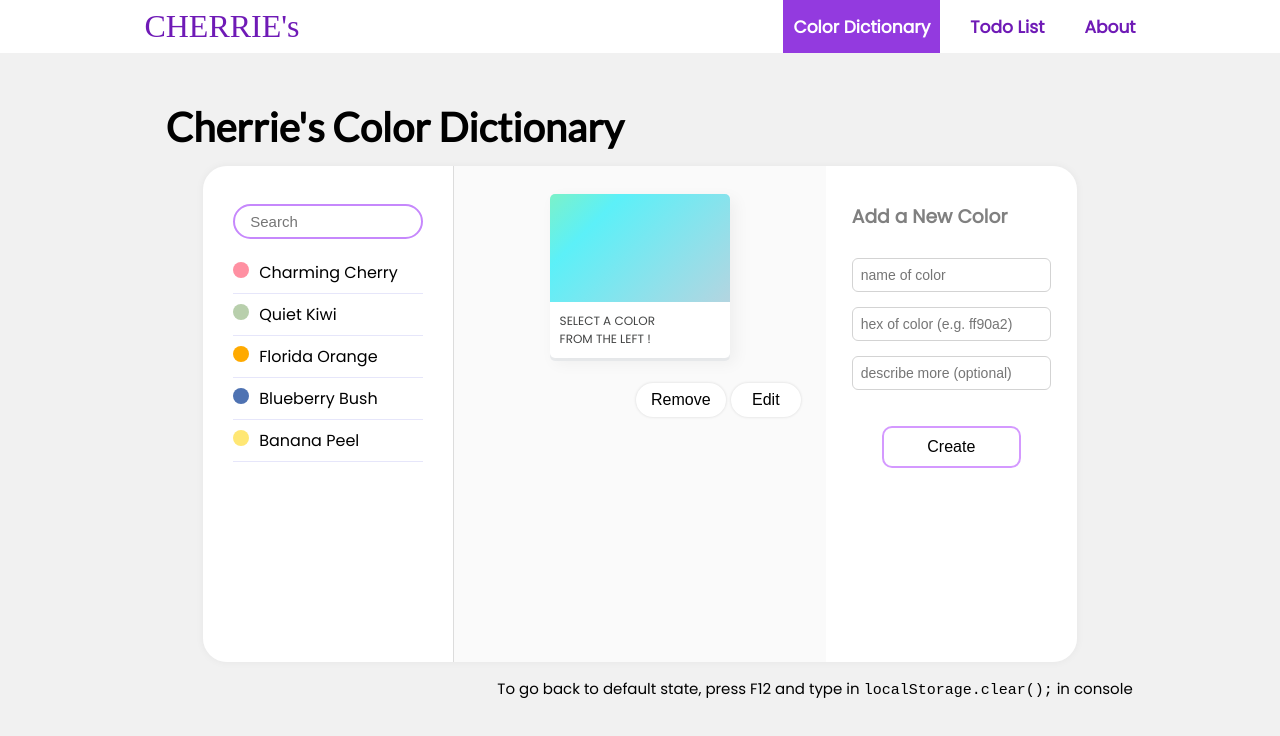
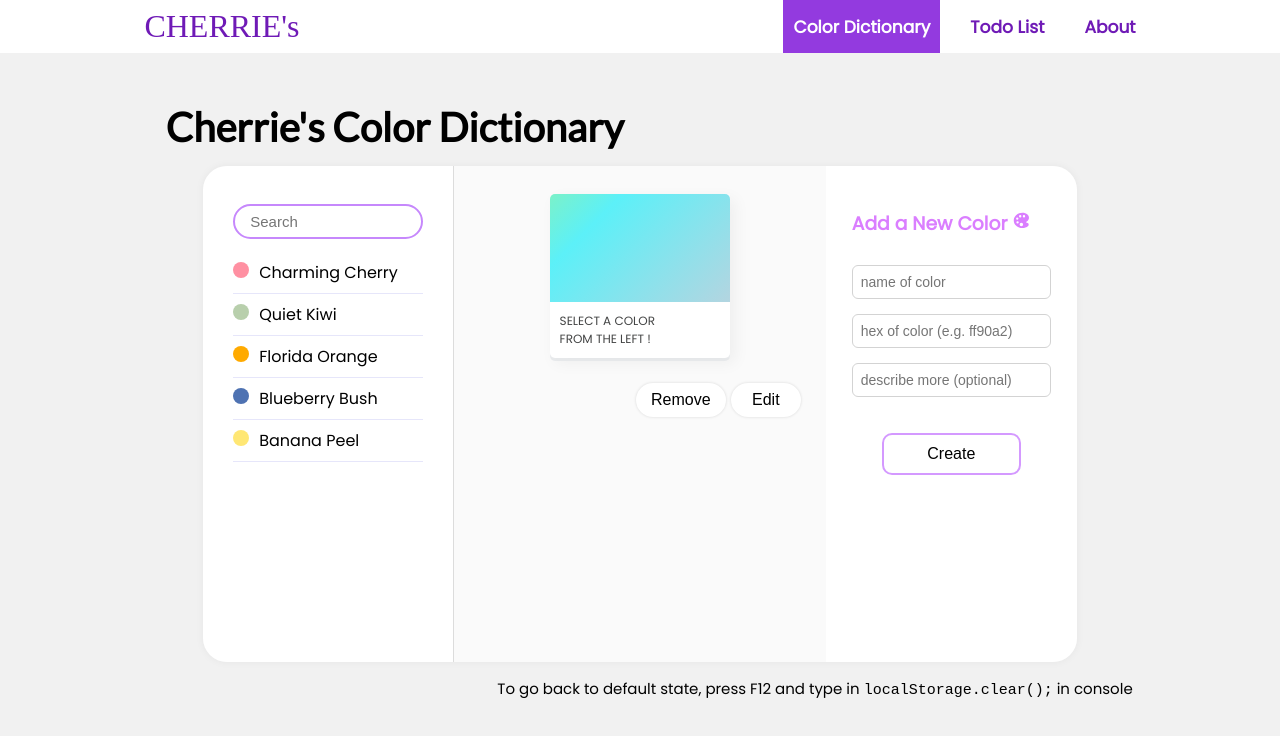
Before and after one commit to cherrie-k/React-Mini-Project, a React (Create React App) app: page /colors in a window 1280 px wide. Shown: the top 736 px of the page. Built offline with nearby package versions, Linux system fonts and the light colour scheme; a web font is replaced by a local one.

Commit message:
Design: apply color in text in 'Color(Contact) Create' block

```diff
--- a/src/components/Contacts/ContactCreate.js
+++ b/src/components/Contacts/ContactCreate.js
@@ -1,5 +1,6 @@
 import React, { Component } from "react";
 import styled from "styled-components";
+import { IoColorPalette } from "react-icons/io5";
 
 const ContactCreatePositioner = styled.div`
   display: flex;
@@ -20,7 +21,7 @@ const ContactCreateBlock = styled.div`
   border-bottom-right-radius: 24px;
 
   h3 {
-    color: gray;
+    color: #da7eff;
   }
 
   .input-box {
@@ -111,7 +112,9 @@ class ContactCreate extends Component {
       <div>
         <ContactCreatePositioner>
           <ContactCreateBlock>
-            <h3>Add a New Color</h3>
+            <h3>
+              Add a New Color <IoColorPalette />
+            </h3>
             <p>
               {/*밑에서 ref가 있는 코드 덕분에.. 정보 입력 후 제출이 끝나도 마우스 포인터표시? 포커스가 여전히 input 박스 안에 있을 수 있다. \
             즉, 데이터 추가 후 특정 인풋에 focus를 줄 수 있다.
```
